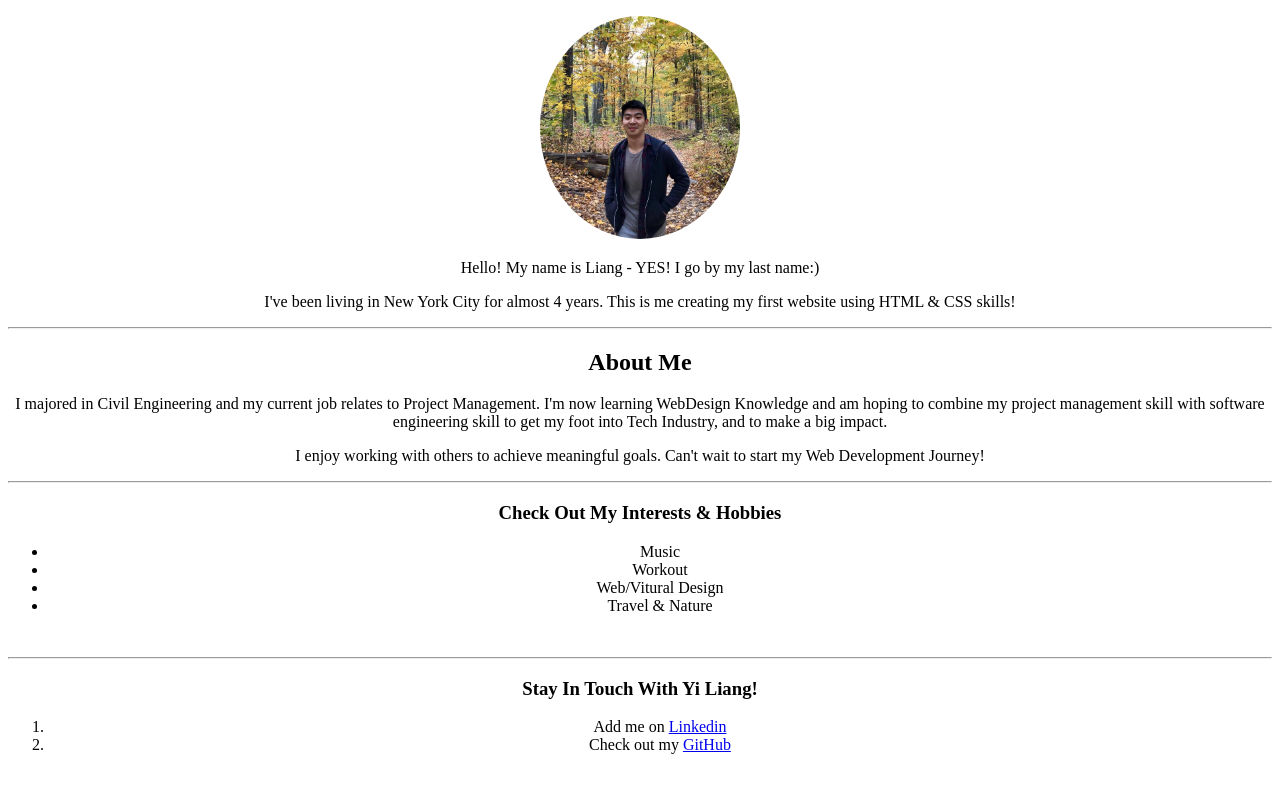
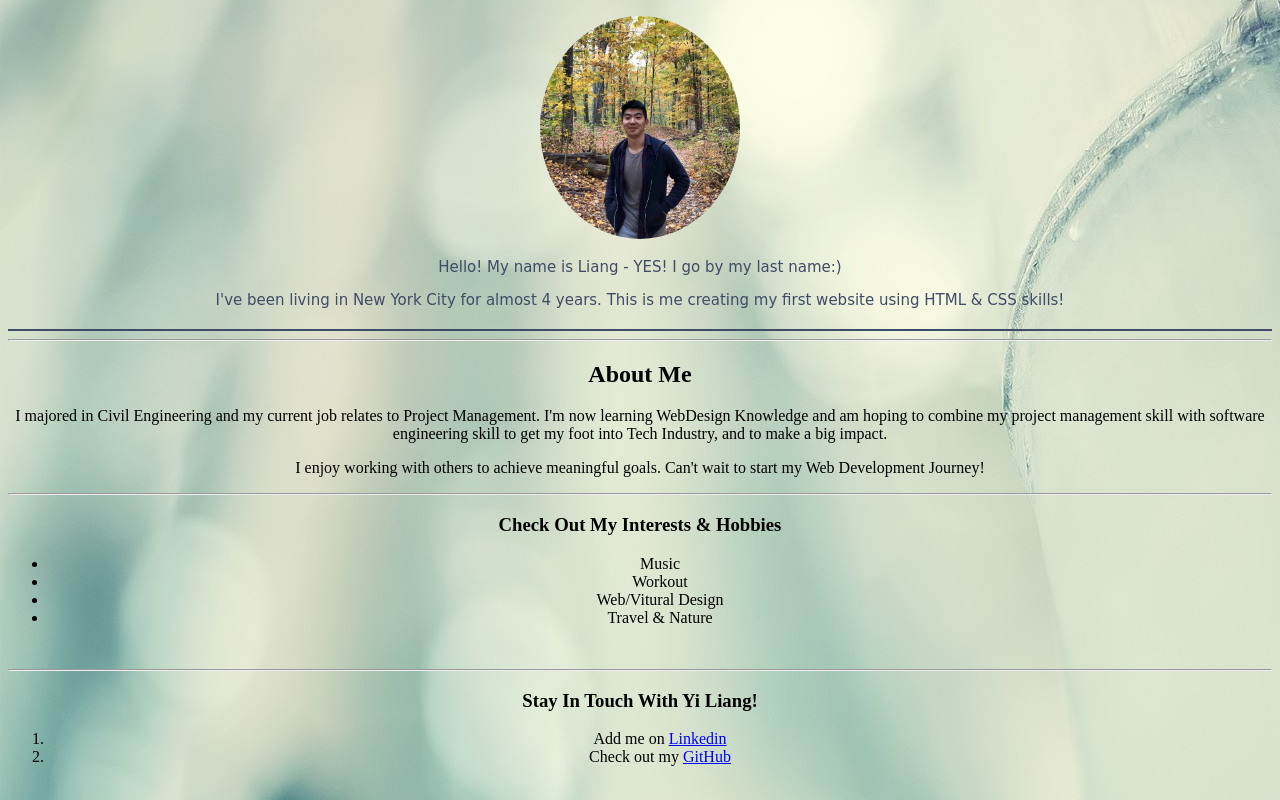
Before and after one commit to yl4322/First-Repo, a plain HTML site: page index.html in a window 1280 px wide. Shown: the part 73-873 px from the top of the page. Drawn offline with Linux system fonts and the light colour scheme.

Commit message:
Update style.css

```diff
--- a/style.css
+++ b/style.css
@@ -4,17 +4,36 @@ html {
   text-align: center;
 }
 
+.interest{
+  font-family: 'Architects Daughter', cursive;
+  font-size: 15px;
+  color: #3f4c66;
+  text-align: center;
+  padding-bottom: 5px;
+  border-bottom: 2px solid #3f4c66;
+  /* added */
+}
+
+body {
+    background-image: url("background2.jpeg");
+    background-color: #cccccc;
+}
+
+.title {color:azure}
+
 img {
   width: 200px;
 }
 
 .image-circle {
-    border-radius: 60%;
+    border-radius: 50%;
 }
-
 
 header {
   height: 50px;
-  background-color: grey;
+  background-color: black;
   text-align: center;
 }
+
+a:link    { color: blue;  }
+a:hover   { color: green; }
```
